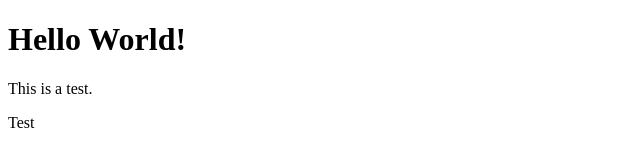
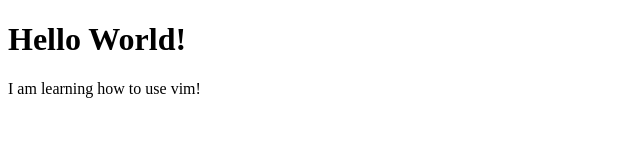
Before and after one commit to lunastudio-art/test-repo, a plain HTML site: page index.html in a window 1280 px wide. Shown: the whole page, without its empty margins (0-640 px from the left). Drawn offline with Linux system fonts and the light colour scheme.

Commit message:
index.html

```diff
--- a/index.html
+++ b/index.html
@@ -2,7 +2,6 @@
 <html>
     <body>
         <h1>Hello World!</h1>
-        <p>This is a test.</p>
-        <p>Test</p>
+        <p>I am learning how to use vim!</p>
     </body>
 </html>
```
